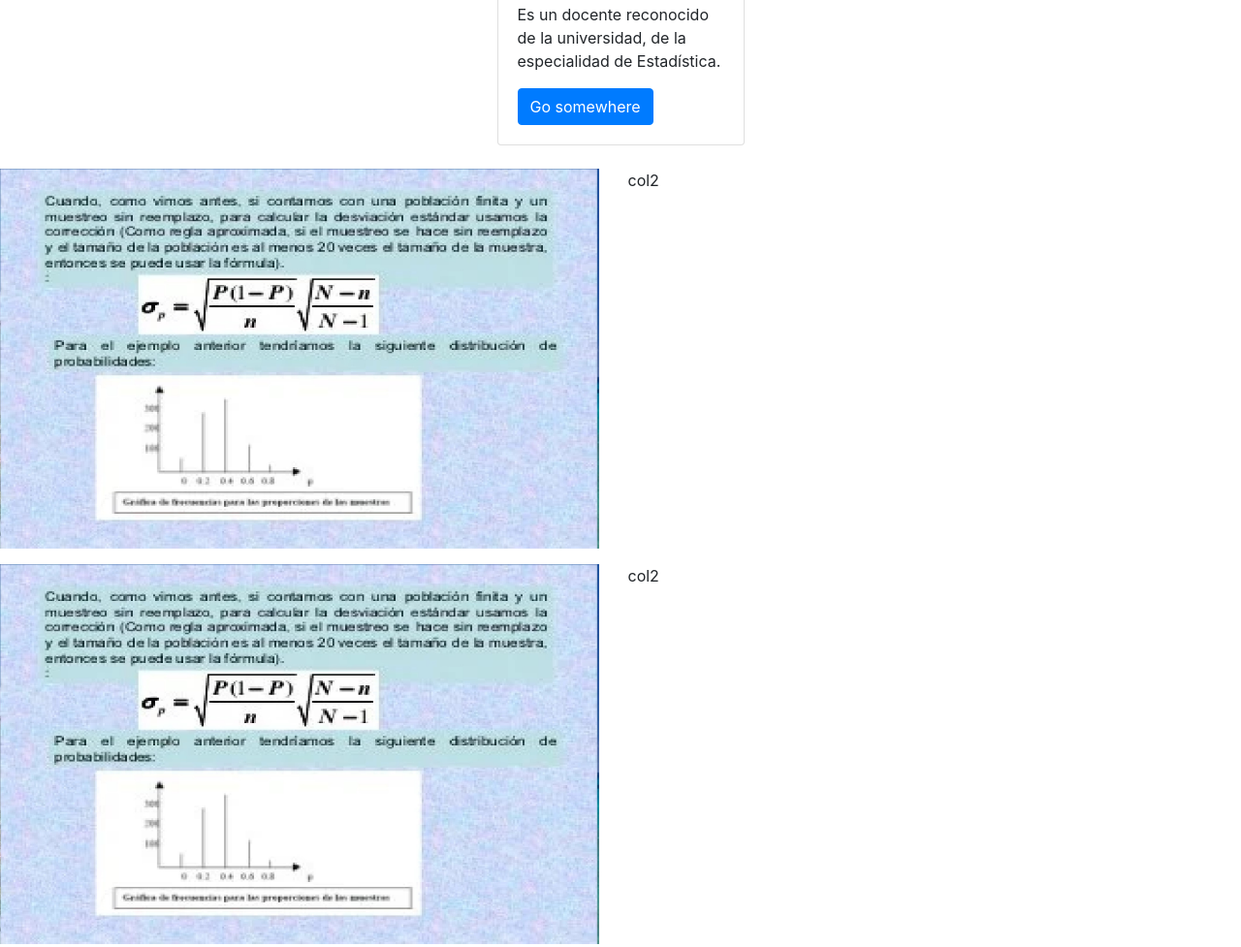
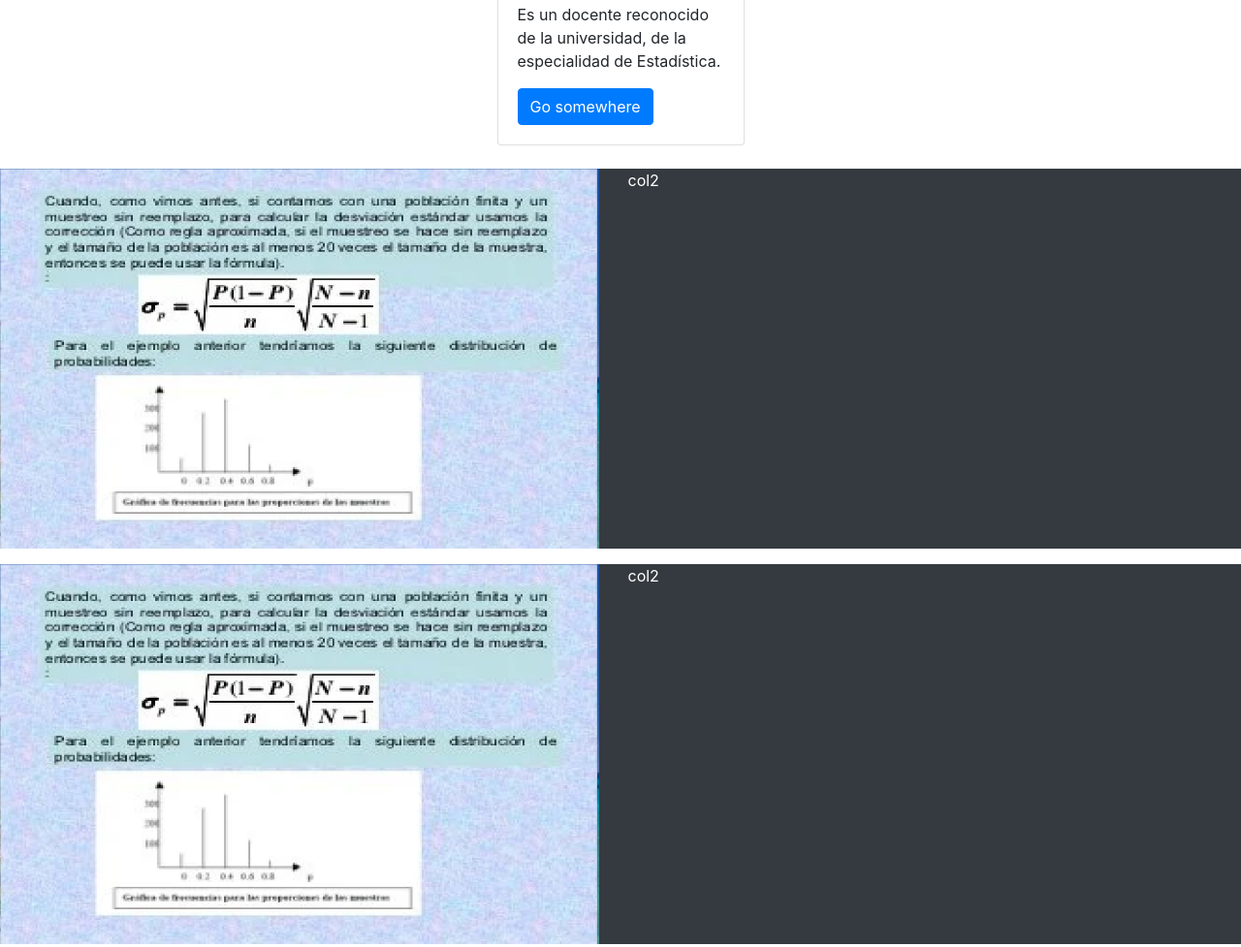
Before and after one commit to yonilhp/ESTADISTICA, a plain HTML site: page index.html in a window 1280 px wide. Shown: the part 1085-2062 px from the top of the page at 97% size. Drawn offline with nearby package versions, Linux system fonts and the light colour scheme.

Commit message:
first commit v2

```diff
--- a/style.css
+++ b/style.css
@@ -32,6 +32,10 @@
     height: 100%;
 }
 
+#place-time {
+    background-color: #343a40;
+    color:white;
+}
 
 #place-time img {
     max-width: 100%;
```
